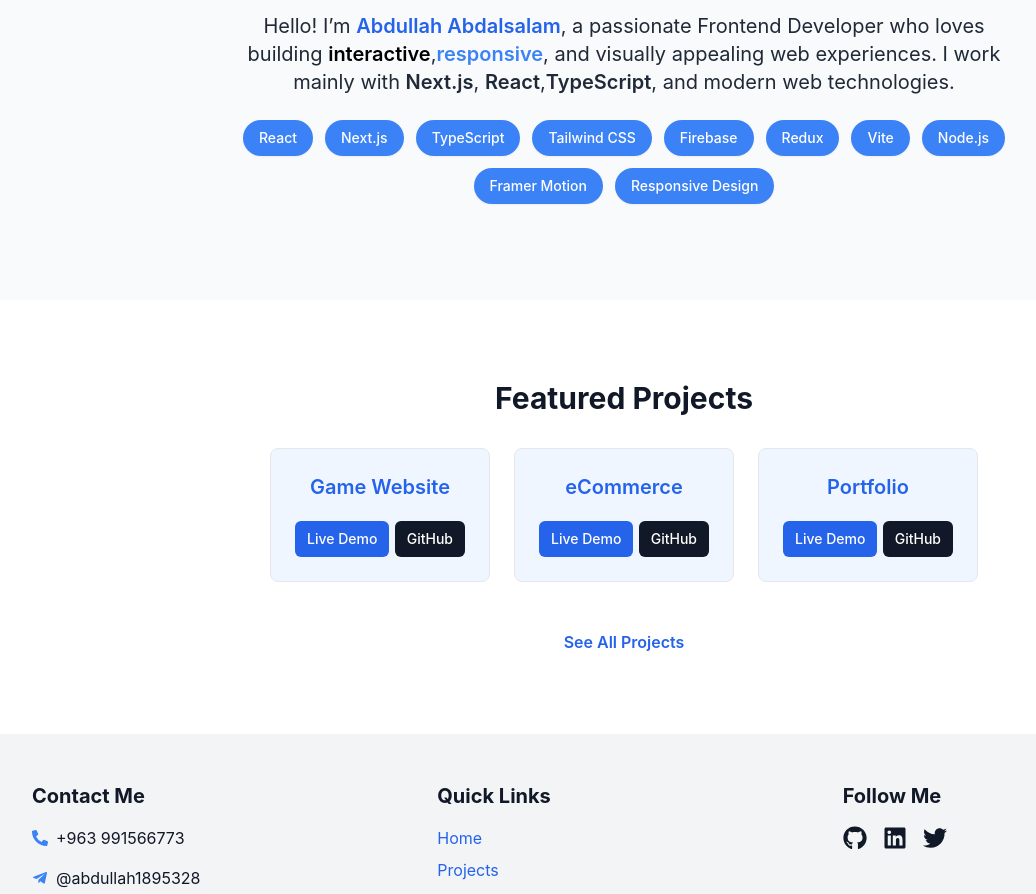
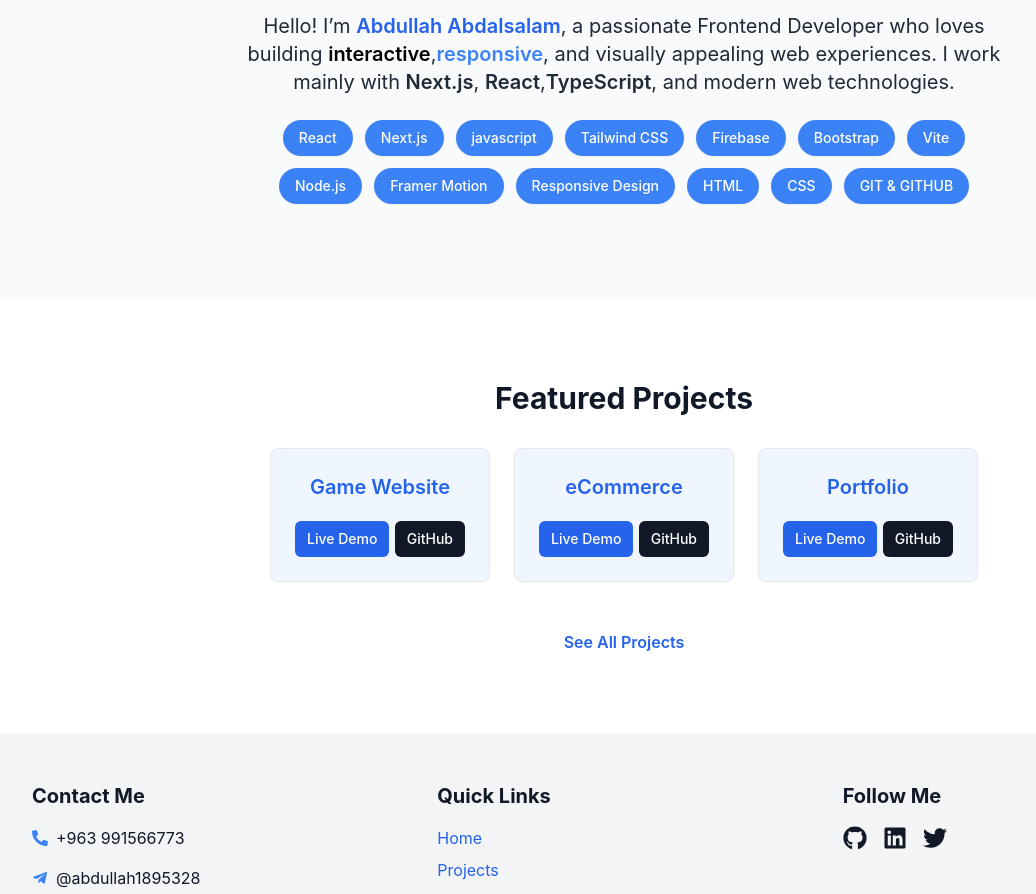
Before and after one commit to Abdullah-Alslam/My-Portfolio, a Next.js app: page / in a window 1280 px wide. Shown: the part 1020-1914 px from the top of the page, without its empty margins (16-1052 px from the left). Built offline with nearby package versions, Linux system fonts and the light colour scheme.

Commit message:
feat(Home) : add text to aboutsection

```diff
--- a/app/components/Home/AboutSection.jsx
+++ b/app/components/Home/AboutSection.jsx
@@ -5,7 +5,6 @@
 export default function AboutSection() {
   return (
     <section className="relative py-24 bg-gray-50 dark:bg-gray-900 flex flex-col items-center justify-center px-6 md:px-16">
-
       {/*about*/}
       <motion.div
         initial={{ opacity: 0, y: 30 }}
@@ -18,18 +17,42 @@
           About Me
         </h2>
         <p className="text-lg md:text-xl text-gray-800 dark:text-gray-300 mb-6 leading-relaxed">
-          Hello! I’m <span className="font-semibold text-blue-600 dark:text-blue-400">Abdullah Abdalsalam</span>,
-          a passionate Frontend Developer who loves building <span className="font-semibold text-black dark:text-white">interactive</span>,
-          <span className="font-semibold text-blue-500 dark:text-blue-300">responsive</span>, and visually appealing web experiences.
-          I work mainly with <span className="font-semibold">Next.js</span>, <span className="font-semibold">React</span>,
-          <span className="font-semibold">TypeScript</span>, and modern web technologies.
+          Hello! I’m{" "}
+          <span className="font-semibold text-blue-600 dark:text-blue-400">
+            Abdullah Abdalsalam
+          </span>
+          , a passionate Frontend Developer who loves building{" "}
+          <span className="font-semibold text-black dark:text-white">
+            interactive
+          </span>
+          ,
+          <span className="font-semibold text-blue-500 dark:text-blue-300">
+            responsive
+          </span>
+          , and visually appealing web experiences. I work mainly with{" "}
+          <span className="font-semibold">Next.js</span>,{" "}
+          <span className="font-semibold">React</span>,
+          <span className="font-semibold">TypeScript</span>, and modern web
+          technologies.
         </p>
 
         {/* tags*/}
         <div className="flex flex-wrap gap-3 justify-center mt-4">
           {[
-            "React", "Next.js", "TypeScript", "Tailwind CSS", "Firebase",
-            "Redux", "Vite", "Node.js", "Framer Motion", "Responsive Design"
+            "React",
+            "Next.js",
+            "javascript",
+            "Tailwind CSS",
+            "Firebase",
+            "Bootstrap",
+            "Vite",
+            "Node.js",
+            "Framer Motion",
+            "Responsive Design",
+            "HTML",
+            "CSS",
+            "GIT & GITHUB",
+
           ].map((tech) => (
             <span
               key={tech}
```
